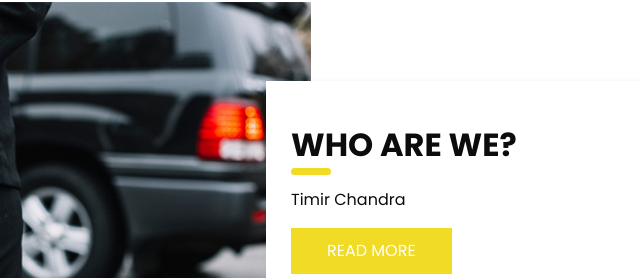
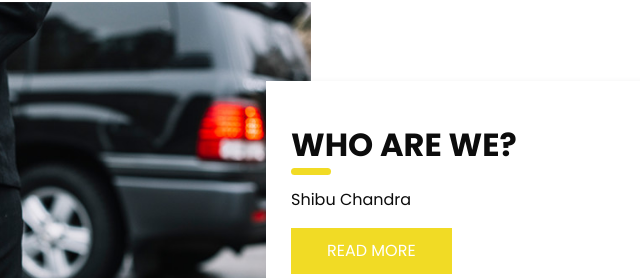
Before and after one commit to timirchandra/classwebsite3, a plain HTML site: page index.html in a window 1280 px wide. Shown: the part 888-1166 px from the top of the page, 329-969 px from the left. Drawn offline with Linux system fonts and the light colour scheme.

Commit message:
Update index.html

```diff
--- a/index.html
+++ b/index.html
@@ -206,7 +206,7 @@
               </h2>
             </div>
             <p>
-              Timir Chandra
+              Shibu Chandra
             </p>
             <div class="btn-box">
               <a href="">
```
